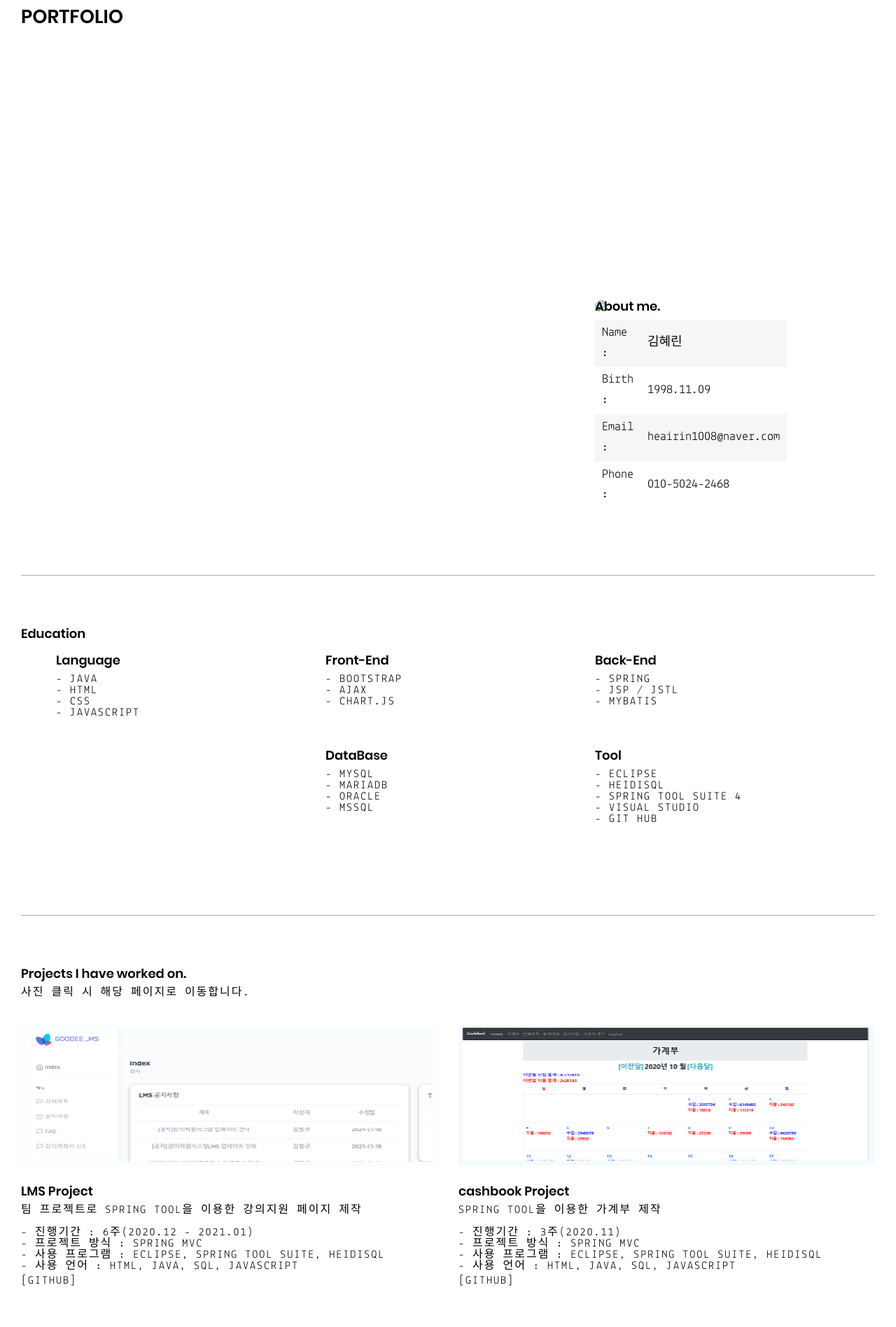
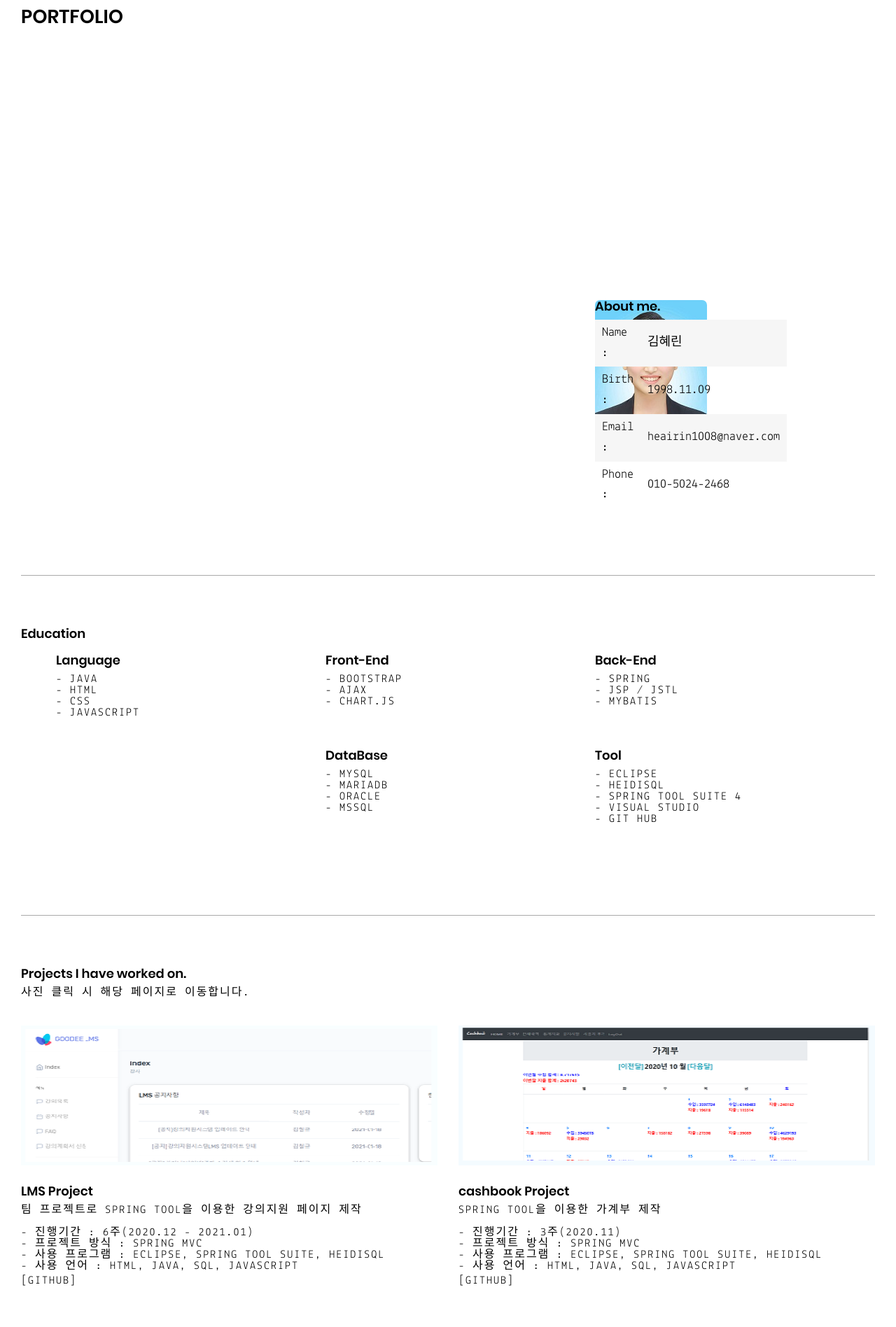
Before and after one commit to heairin1008/heairin1008.github.io, a Jekyll site: the page built from index.html, in a window 1280 px wide. Shown: the top 1897 px of the page at 70% size. Built offline with Jekyll 4.4.1, drawn with Linux system fonts in a browser that asks for light colours.

Commit message:
Update index.html

```diff
--- a/index.html
+++ b/index.html
@@ -16,7 +16,7 @@
 			<div class="container">
 				<div class="wrapper">
 					<div class="five">
-					<img style="border-radius:7px;" src="/assets/images/self/self.jpg">
+					<img style="border-radius:7px;" src="/assets/images/projects/self/self.jpg">
 					</div>
 					<div class="six">
 						<h3>About me.</h3>
```
